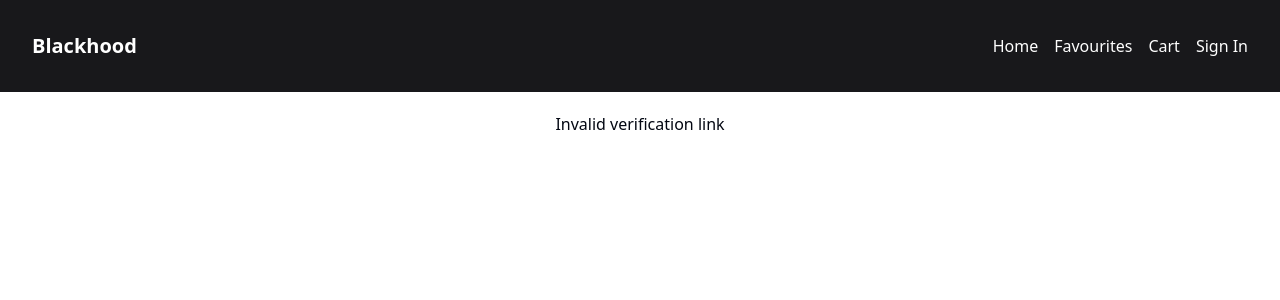
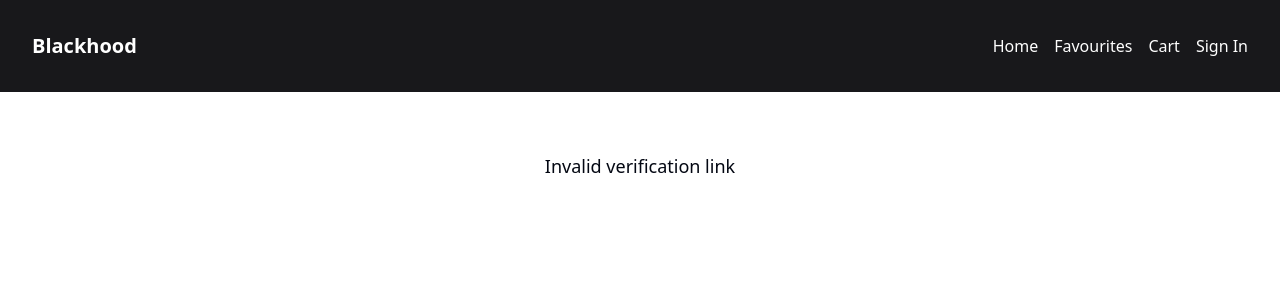
Before and after one commit to Isha-Chaudhary48/Blackhood-ecommerce-site, a Next.js app: page /verify-email in a window 1280 px wide. Shown: the top 300 px of the page. Built offline with nearby package versions, Linux system fonts and the light colour scheme; no server answers.

Commit message:
Changed client logic in a seprate component and wrap in suspense in the default export

```diff
--- a/app/verify-email/page.tsx
+++ b/app/verify-email/page.tsx
@@ -1,9 +1,10 @@
 "use client"
-import { useState, useEffect } from "react"
+
+import { useState, useEffect, Suspense } from "react"
 import { useSearchParams, useRouter } from "next/navigation"
 
 
-export default function VerifEmail() {
+function VerifyEmailComponent() {
     const searchParams = useSearchParams();
     const router = useRouter();
     const [message, setMessage] = useState("Verifying...");
@@ -18,25 +19,28 @@ export default function VerifEmail() {
         fetch(`/api/verify-email?token=${token}`)
             .then(res => res.json())
             .then(data => {
-                if (data.message === "Email verified successfully") {
-                    setMessage("Email verified! Redirecting to Sign In...")
-                    router.push('/SignIn');
-                }
-                else if (data.message === "Email already verified") {
-                    setMessage("Email already verified! Redirecting to Sign In...")
-                    router.push('/SignIn');
-
-                }
-                else {
-                    setMessage(data.message)
+                if (data.message === "Email verified successfully" || data.message === "Email already verified") {
+                    setMessage(`${data.message}! Redirecting to Sign In...`);
+                    setTimeout(() => router.push('/SignIn'), 2000);
+                } else {
+                    setMessage(data.message);
                 }
             })
-    }, [searchParams, router])
-    return (<>
-        <div className="h-[100%] w-[100%] text-center">
-            <p> {message}</p>
+            .catch(() => setMessage("An error occurred during verification."));
+    }, [searchParams, router]);
 
+    return (
+        <div className="h-[100%] w-[100%] text-center p-10">
+            <p className="text-lg font-medium">{message}</p>
         </div>
+    );
+}
 
-    </>)
+
+export default function VerifEmailPage() {
+    return (
+        <Suspense fallback={<div className="text-center p-10">Loading...</div>}>
+            <VerifyEmailComponent />
+        </Suspense>
+    );
 }
```
